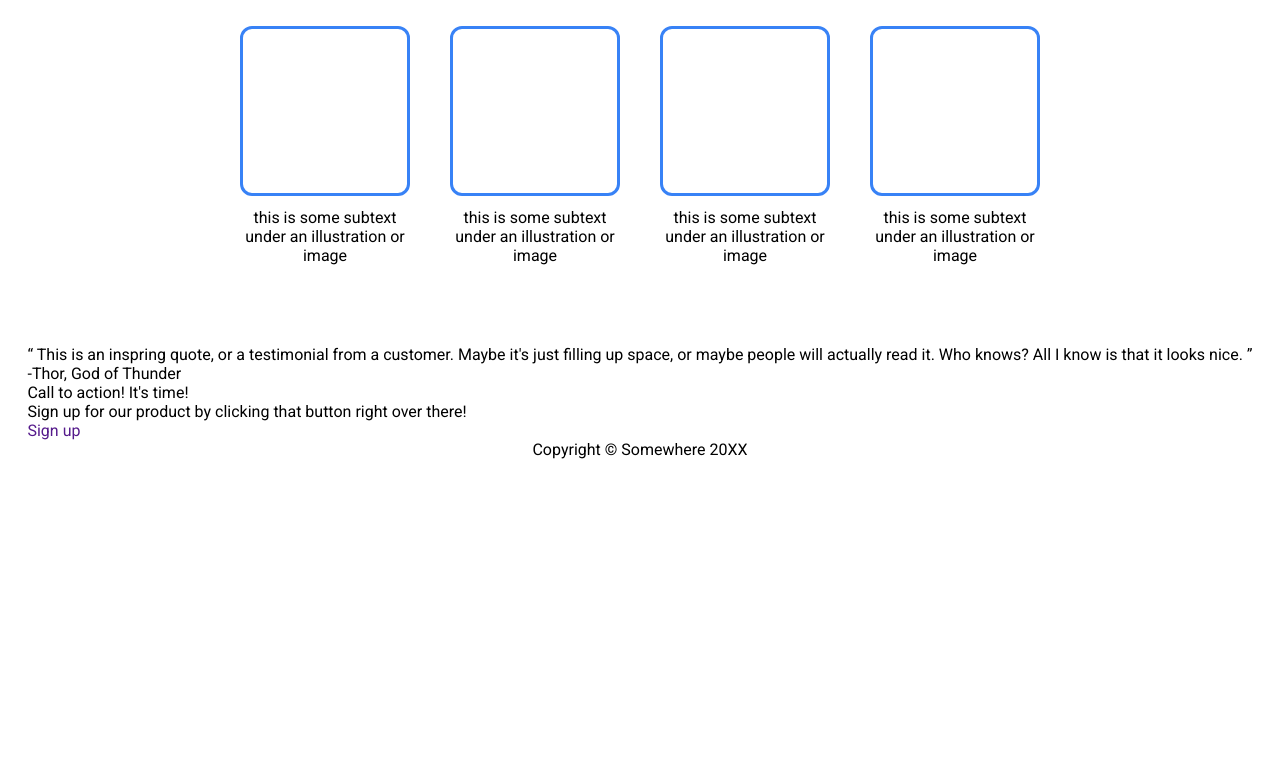
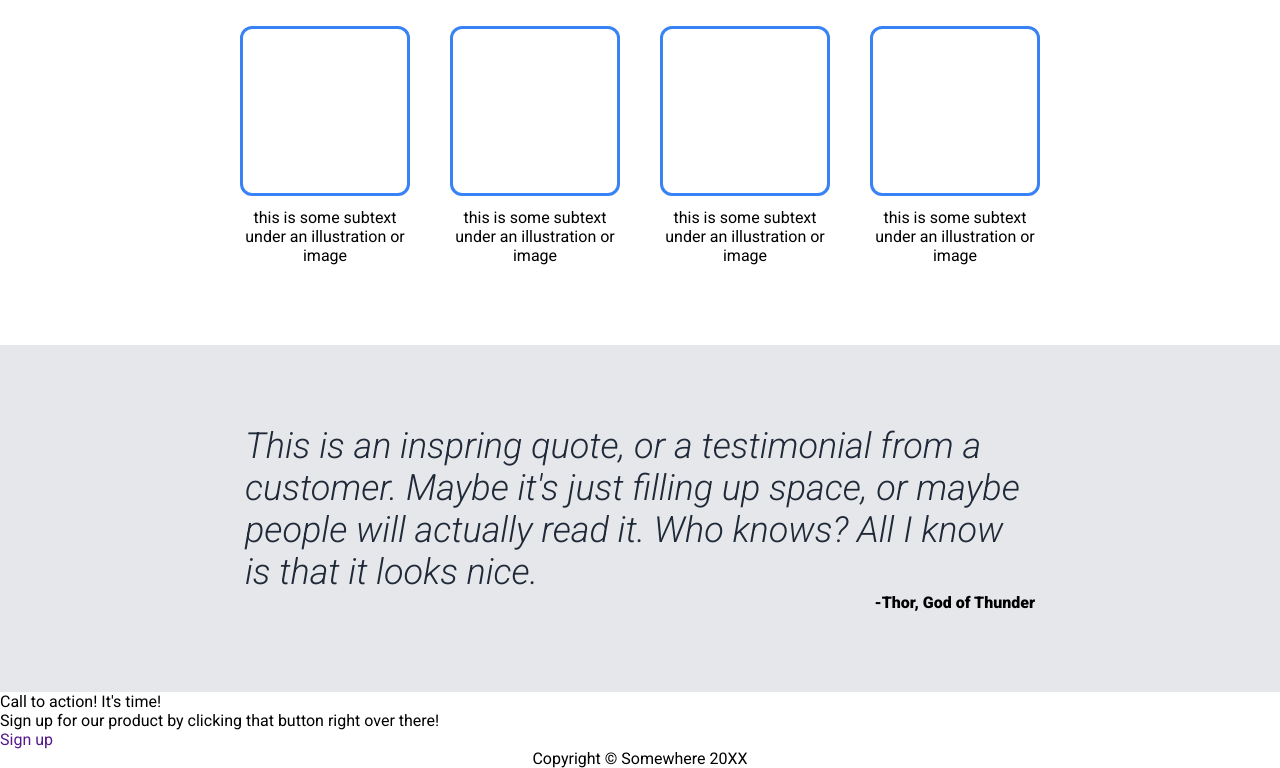
Before and after one commit to 0-ks-0/odin-landing, a plain HTML site: page index.html in a window 1280 px wide. Shown: the part 591-1359 px from the top of the page. Before the commit the page ends 1050 px from the top, so only its background shows below. Drawn offline with Linux system fonts and the light colour scheme.

Commit message:
Style Testimonials section

```diff
--- a/style.css
+++ b/style.css
@@ -167,7 +167,6 @@ header .container
 	padding: 3rem 0 5rem;
 }
 
-
 #info h3
 {
 	font-size: 36px;
@@ -205,3 +204,43 @@ header .container
 {
 	text-align: center;
 }
+
+/*
+ *
+ * Testimonials
+ *
+ */
+#testimonials
+{
+	background-color: var(--color-bg-quote-section);
+
+	width: 100vw;
+
+	display: flex;
+	flex-direction: column;
+	align-items: center;
+
+	padding: 5rem 0;
+}
+
+.quote-item
+{
+	width: 790px;
+	max-width:790px;
+}
+
+.quote-item .quote
+{
+	quotes: none;
+
+	font-size: 36px;
+	font-weight: 300;
+	font-style: italic;
+	color: var(--color-quote-text);
+}
+
+.quote-item .source
+{
+	font-weight: 800;
+	text-align: right;
+}
```
